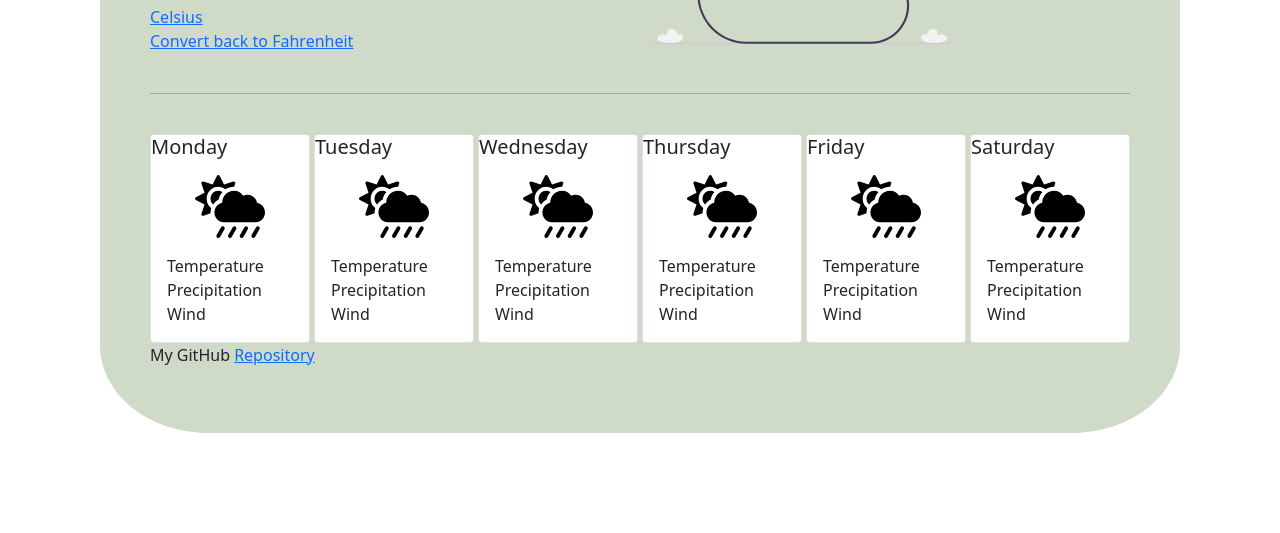
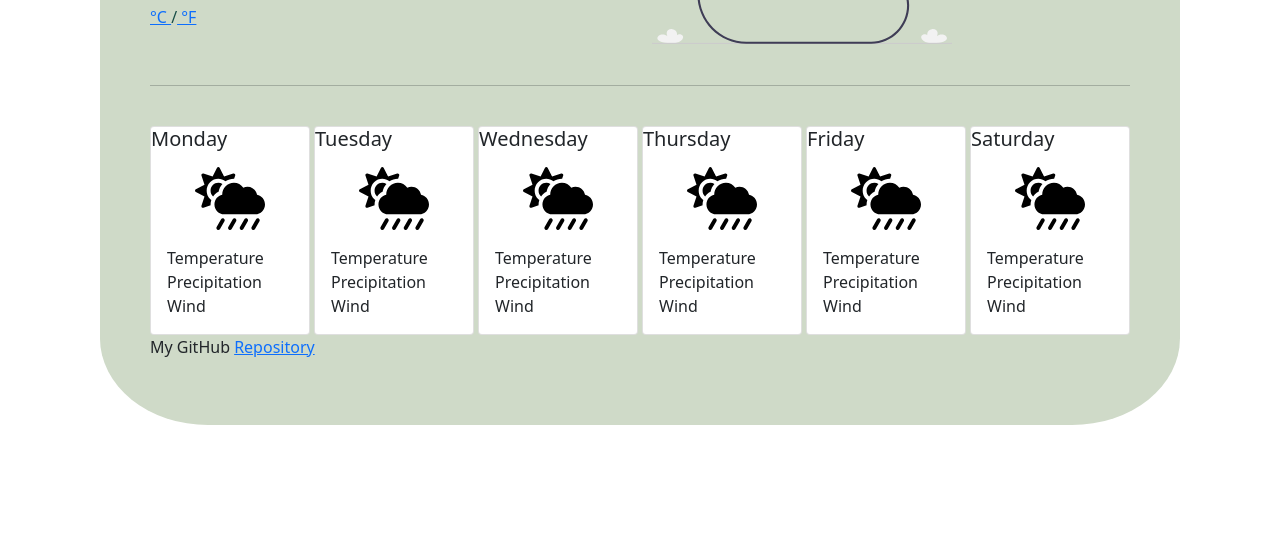
Before and after one commit to megan-createsit/shecodes_weatherapp, a website built with Parcel: page index.html in a window 1280 px wide. Shown: the part 541-1074 px from the top of the page. Built offline with nearby package versions, Linux system fonts and the light colour scheme.

Commit message:
Change to degree symbol

```diff
--- a/index.html
+++ b/index.html
@@ -31,9 +31,7 @@
                 <h1> [Current city] </h1>
             <h2> [Sunday, time] [City weather condition]</h2>
             <h3> 17° </h3>
-            <a href="#" id="celsius"> Celsius </a>
-            <br />
-            <a href="#" id="fahrenheit"> Convert back to Fahrenheit </a>
+            <p class="tempChange"><a href="#" id="celsius"> °C </a>/<a href="#" id="fahrenheit"> °F </a></p>
           </div>
               <div class="col-6">
                 <img class="nature" src="src/image2.svg" alt="Image icon"/>
--- a/src/styles.css
+++ b/src/styles.css
@@ -15,10 +15,7 @@
 .city {
   color: #184d47;
 }
-.celsius {
-  color: #184d47;
-}
-.fahrenheit {
+.tempChange {
   color: #184d47;
 }
 .nature {
```
